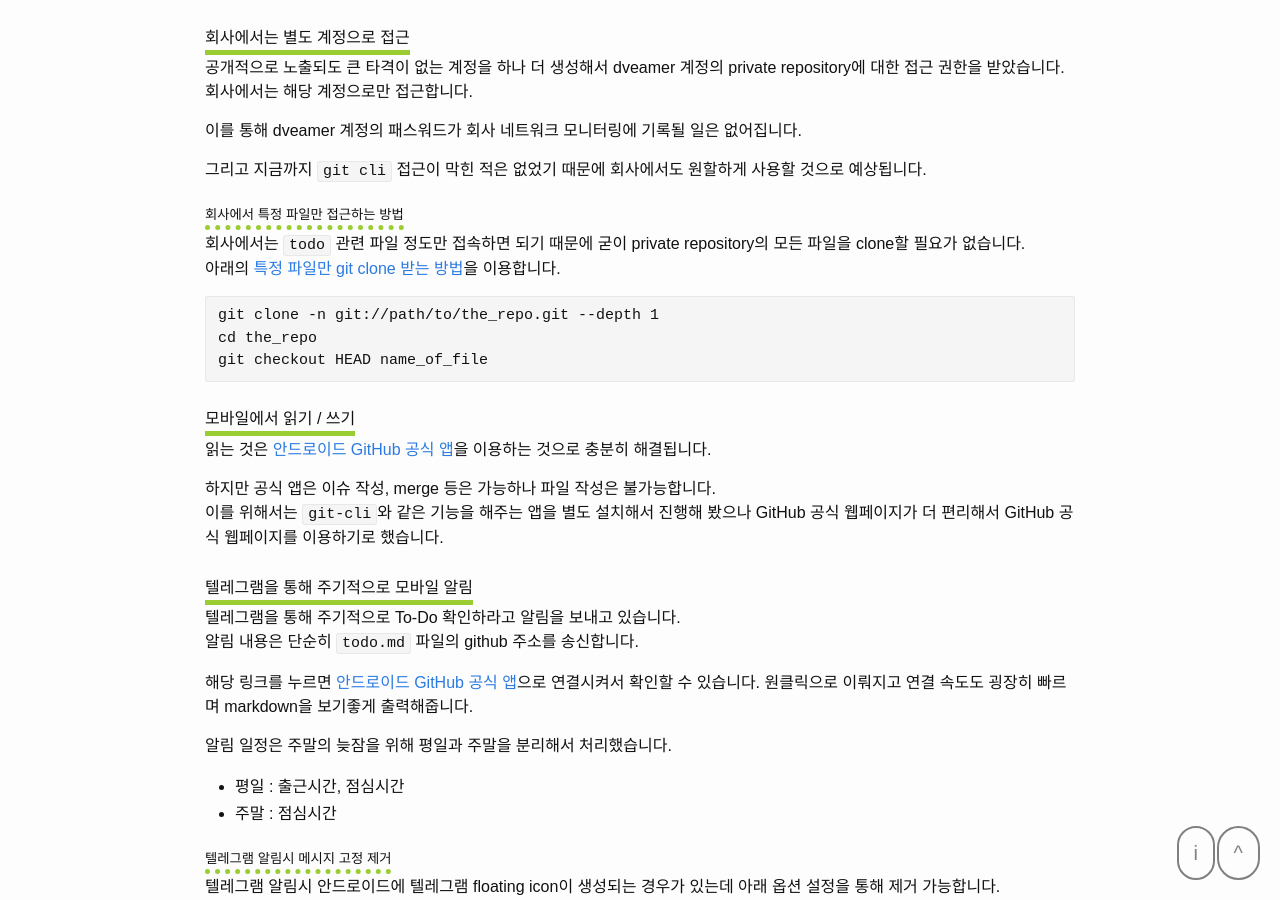
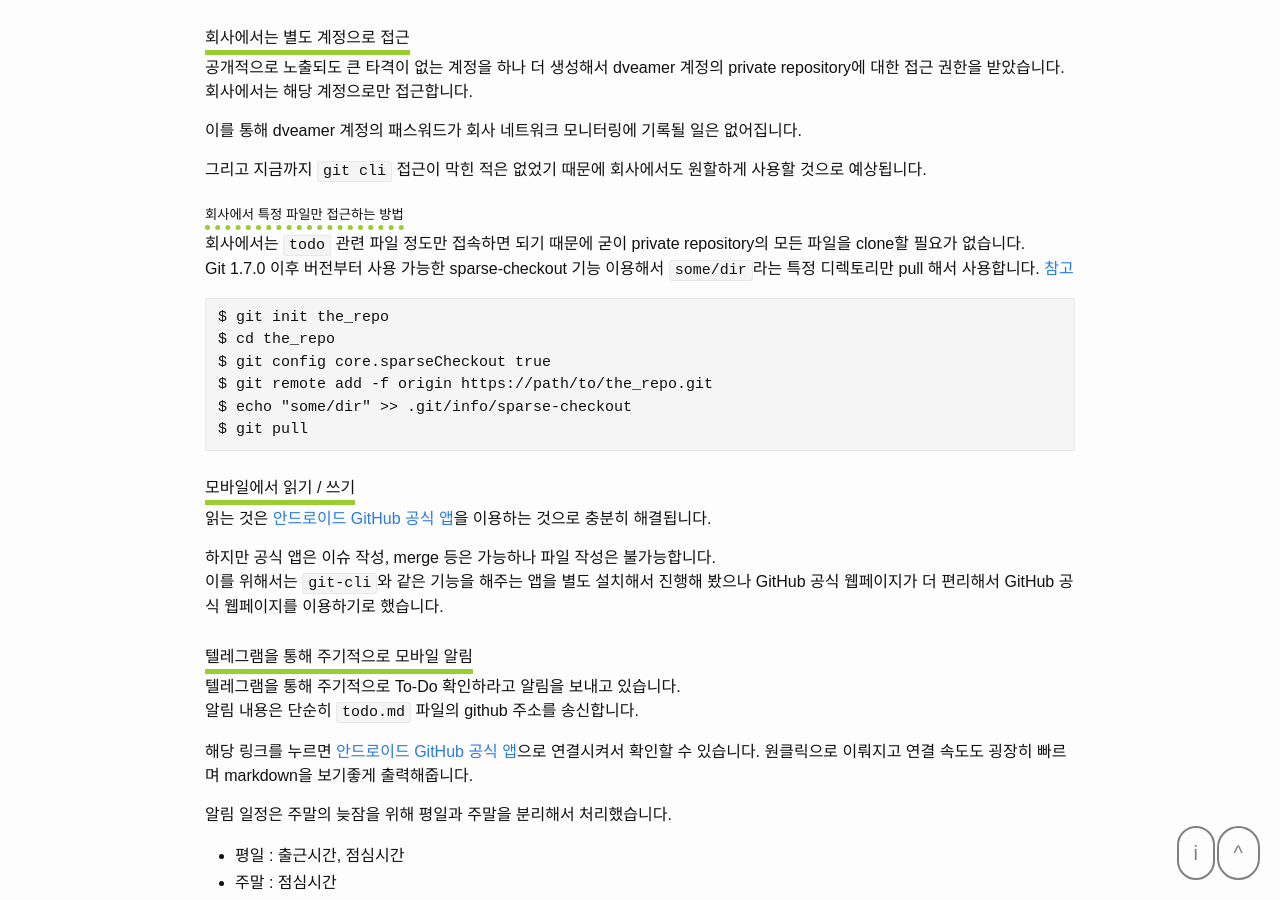
Before and after one commit to dveamer/dveamer.github.io, a Jekyll site: the page built from _posts/Tips/2021-02-14-ManageToDo.md, in a window 1280 px wide and 900 px high, scrolled down 2048 px. Built offline with Jekyll 4.4.1, drawn with Linux system fonts in a browser that asks for light colours.

Commit message:
homepage

````diff
--- a/_posts/Tips/2021-02-14-ManageToDo.md
+++ b/_posts/Tips/2021-02-14-ManageToDo.md
@@ -94,13 +94,17 @@ To-Do가 처리되어 Done으로 넘어가는 속도보다 새로운 To-Do가
 #### 회사에서 특정 파일만 접근하는 방법
 
 회사에서는 ```todo``` 관련 파일 정도만 접속하면 되기 때문에 굳이 private repository의 모든 파일을 clone할 필요가 없습니다.
-아래의 [특정 파일만 git clone 받는 방법](https://stackoverflow.com/a/2466755)을 이용합니다.
+Git 1.7.0 이후 버전부터 사용 가능한 sparse-checkout 기능 이용해서 ```some/dir```라는 특정 디렉토리만 pull 해서 사용합니다. [참고](https://stackoverflow.com/a/137389510)
 
 ~~~
-git clone -n git://path/to/the_repo.git --depth 1
-cd the_repo
-git checkout HEAD name_of_file
+$ git init the_repo
+$ cd the_repo
+$ git config core.sparseCheckout true
+$ git remote add -f origin https://path/to/the_repo.git
+$ echo "some/dir" >> .git/info/sparse-checkout
+$ git pull
 ~~~
+
 
 ### 모바일에서 읽기 / 쓰기
 
````
